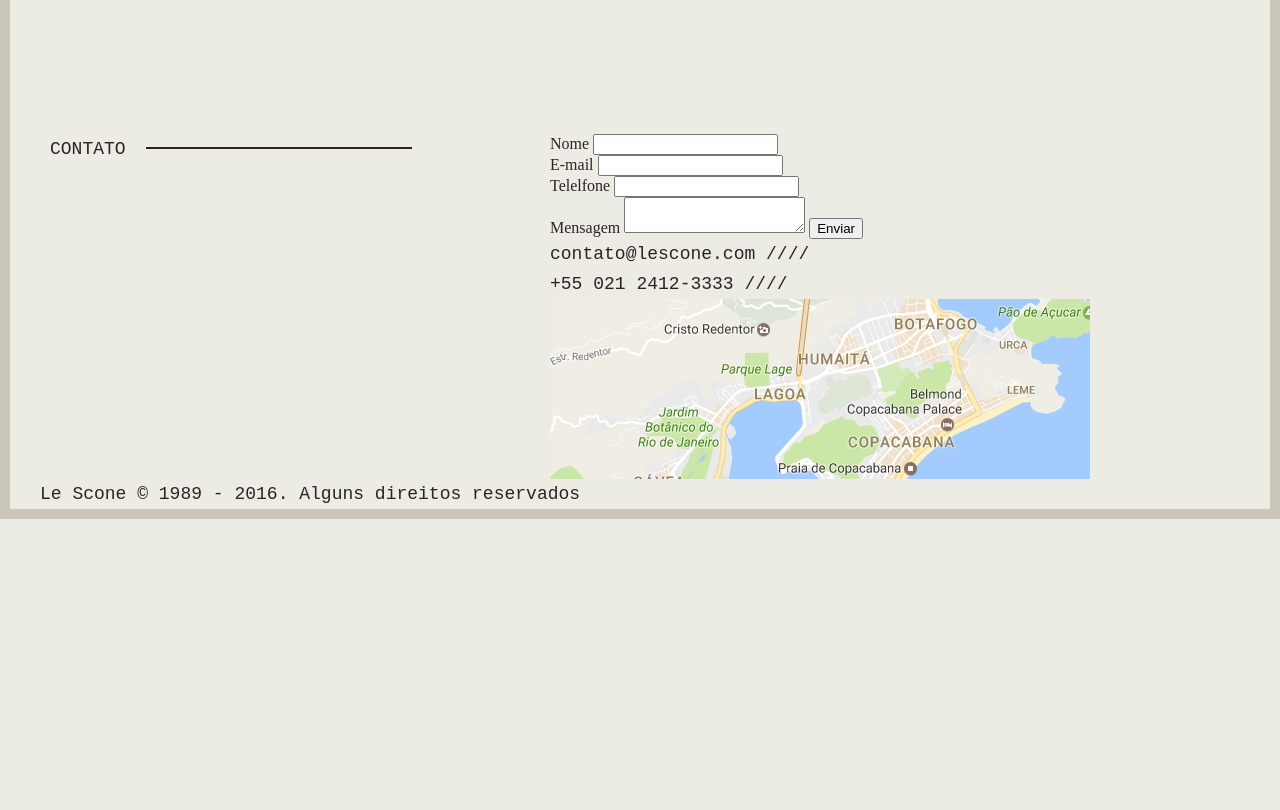
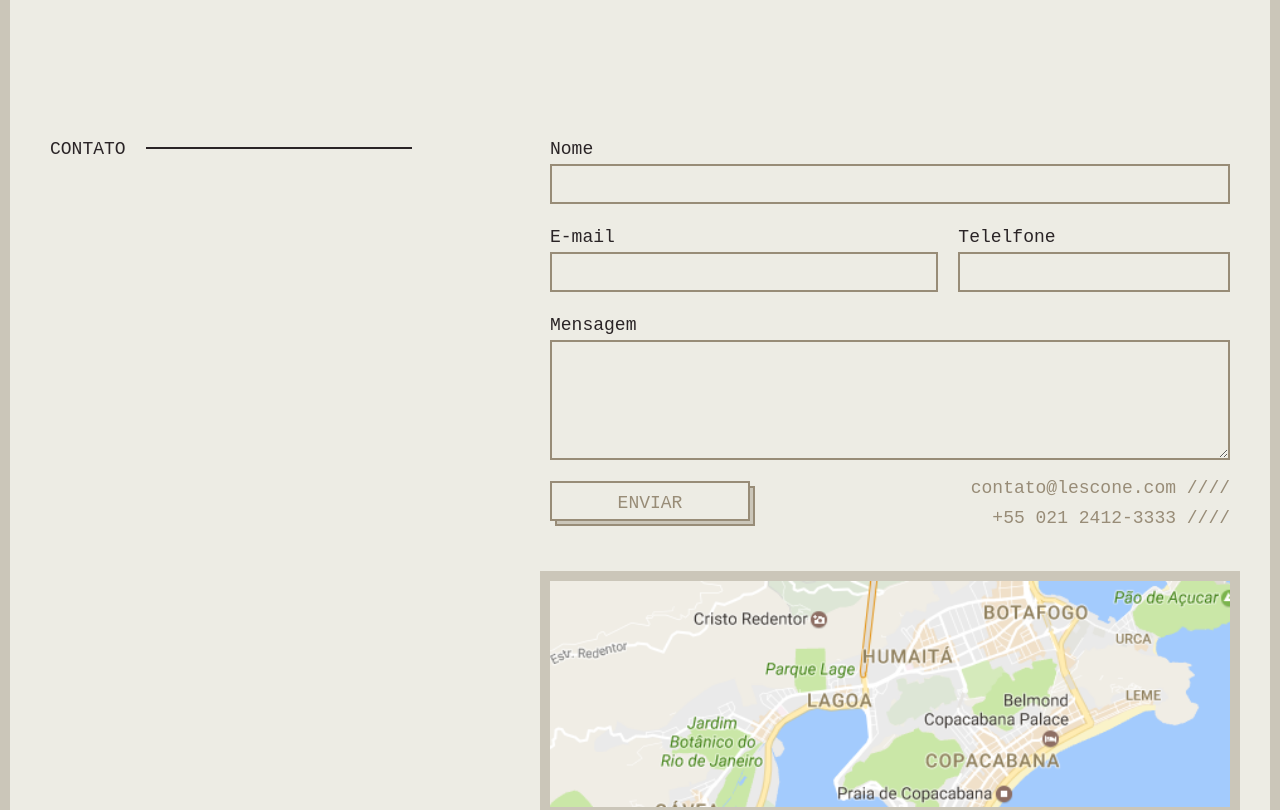
Before and after one commit to Henrique1204/CSS-com-SASS, a plain HTML site: page Le Scone/index.html in a window 1280 px wide. Shown: the part 1640-2450 px from the top of the page. Before the commit the page ends 2159 px from the top, so only its background shows below. Drawn offline with Linux system fonts and the light colour scheme; a web font is replaced by a local one.

Commit message:
Adicionar estilo da parte de contato -- Le Scone

```diff
--- /dev/null
+++ b/Le Scone/css/scss/_contato.scss
@@ -0,0 +1,77 @@
+.contato {
+    margin-top: 120px;
+    margin-bottom: 120px;
+
+    @include responsivo() {
+        margin-top: 60px;
+        margin-bottom: 60px;
+    }
+}
+
+.contato form {
+    label {
+        @include tipo-1(18);
+        display: block;
+    }
+
+    input, textarea {
+        width: 100%;
+        height: 40px;
+        padding: 0 5px;
+        border: 2px solid $cor-secundaria;
+        margin-bottom: 1em;
+        @include tipo-1(18);
+        color: $cor-primaria;
+        background-color: transparent;
+
+        &:hover, &:focus {
+            outline: none;
+            border-color: $cor-suporte;
+        }
+    }
+
+    textarea {
+        height: 120px;
+    }
+
+    .btn {
+        width: 200px;
+        padding-top: 5px;
+        border: 2px solid $cor-secundaria;
+        @include sombra-caixa(5px 5px 0 -2px $cor-suporte, 5px 5px 0 0 $cor-secundaria);
+        @include tipo-1(18);
+        text-transform: uppercase;
+        color: $cor-secundaria;
+        background-color: transparent;
+        display: block;
+        cursor: pointer;
+        transition: 0.3s;
+
+        &:hover {
+            @include sombra-caixa(3px 3px 0 -2px $cor-suporte, 3px 3px 0 0 $cor-secundaria);
+        }
+    }
+}
+
+.contato-info {
+    margin-top: 2em;
+    margin-bottom: 2em;
+    color: $cor-secundaria;
+
+    @include responsivo(desktop) {
+        margin-top: -3em;
+        margin-bottom: 3em;
+        display: flex;
+        flex-direction: column;
+        align-items: flex-end;
+    }
+}
+
+.contato-mapa {
+    @include sombra-caixa(0 0 0 10px $cor-suporte);
+    display: block;
+
+    img {
+        width: 100%;
+    }
+}
--- a/Le Scone/css/scss/_grid.scss
+++ b/Le Scone/css/scss/_grid.scss
@@ -60,6 +60,8 @@ $modelo-mobile: 480px;
 .row {
     margin-left: -$gutter / 2;
     margin-right: -$gutter / 2;
+    display: flex;
+    flex-wrap: wrap;
     position: relative;
 
     @include responsivo() {
--- a/Le Scone/css/scss/_variaveis-e-mixins.scss
+++ b/Le Scone/css/scss/_variaveis-e-mixins.scss
@@ -26,3 +26,9 @@ $fonte-2: 'Aref Ruqaa', serif;
     font-size: em($tamanho);
     line-height: em(30, $tamanho);
 }
+
+@mixin sombra-caixa($sombra...) {
+    -webkit-box-shadow: $sombra;
+    -moz-box-shadow: $sombra;
+    box-shadow: $sombra;
+}
--- a/Le Scone/css/scss/style.scss
+++ b/Le Scone/css/scss/style.scss
@@ -7,3 +7,4 @@
 // Partes
 @import '_intro';
 @import '_menu.scss';
+@import '_contato';
```
Also changed, not shown: Le Scone/css/style.css.
